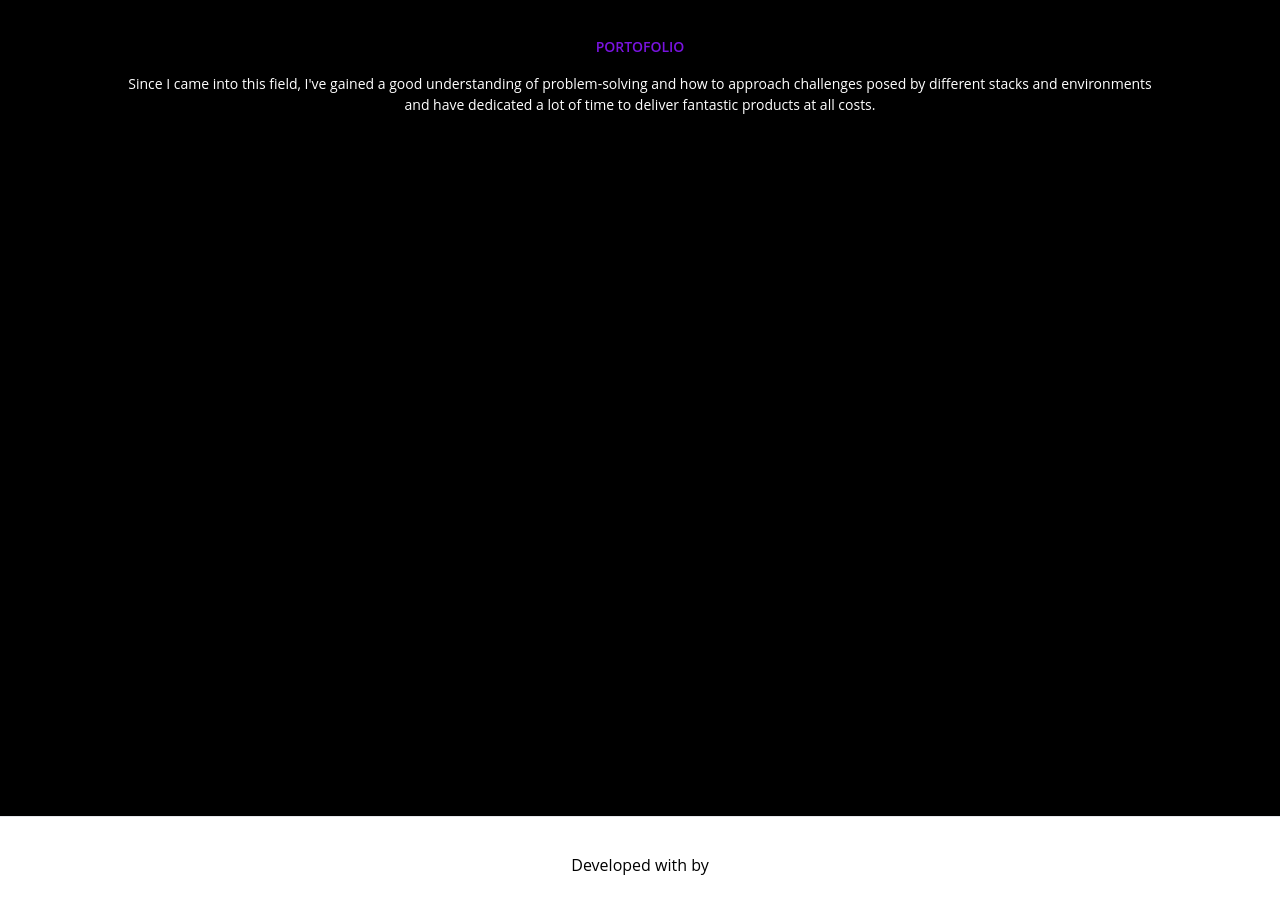
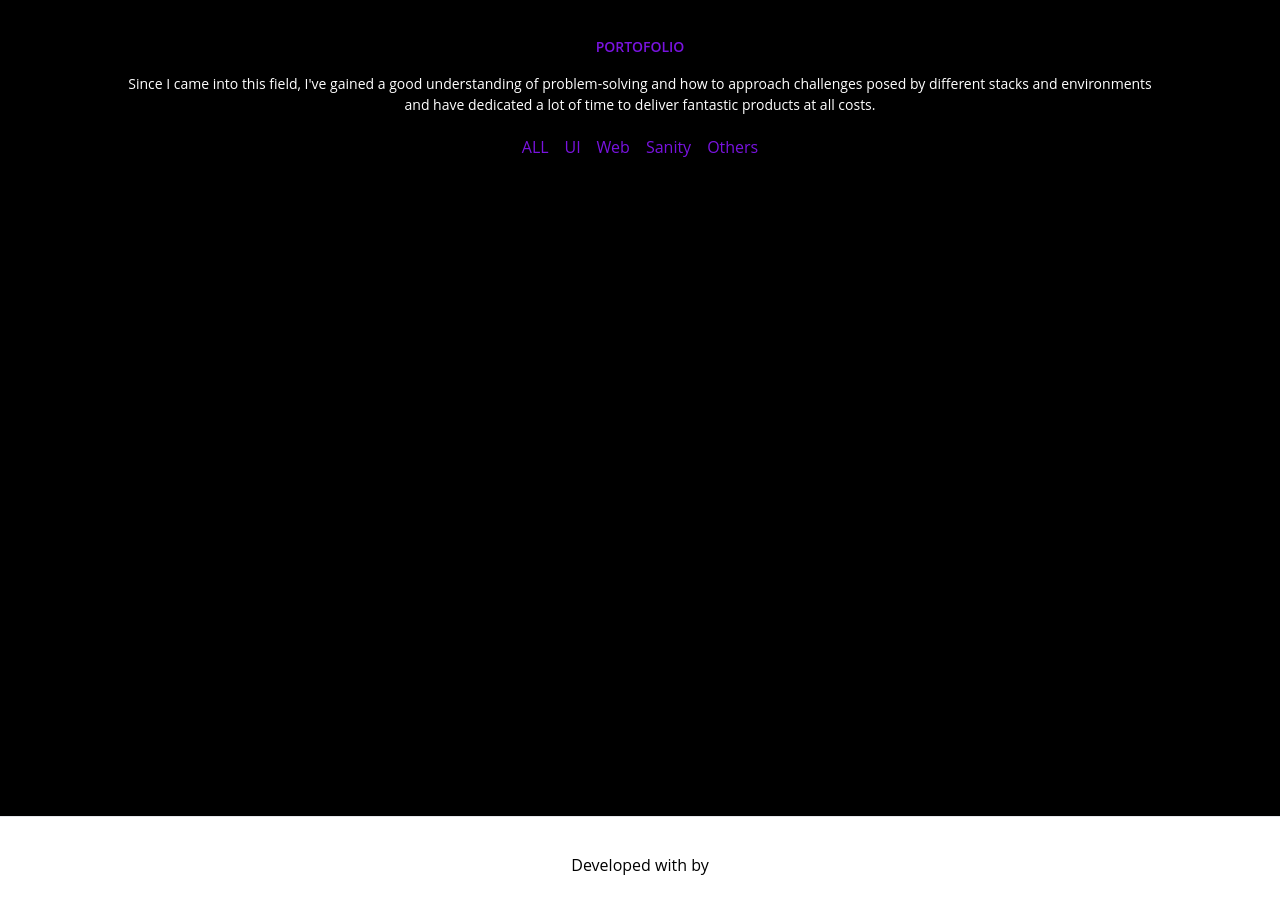
Before and after one commit to Manzi-Cedrick/portofolio_web, a Next.js app in the folder portofolio/: page / in a window 1280 px wide. Shown: the part 1640-2552 px from the top of the page. Built offline with nearby package versions, Linux system fonts and the light colour scheme.

Commit message:
styling the filter tags

```diff
--- a/portofolio/components/Projects.tsx
+++ b/portofolio/components/Projects.tsx
@@ -7,7 +7,25 @@ function Projects() {
             <h1 className="font-semibold">PORTOFOLIO</h1>
             <p className="text-white">Since I came into this field, I've gained a good understanding of problem-solving and how to approach challenges posed by different stacks and environments and have dedicated a lot of time to deliver fantastic products at all costs.</p>
         </div>
-
+        <div className="flex justify-center text-backG gap-4">
+          <ul className="flex gap-4 ">
+            <li>
+              <a href="/">ALL</a>
+            </li>
+            <li>
+              <a href="/ui">UI</a>
+            </li>
+            <li>
+              <a href="/web">Web</a>
+            </li>
+            <li>
+              <a href="/web">Sanity</a>
+            </li>
+            <li>
+              <a href="/others">Others</a>
+            </li>
+          </ul>
+        </div>
         <div>
 
         </div>
```
